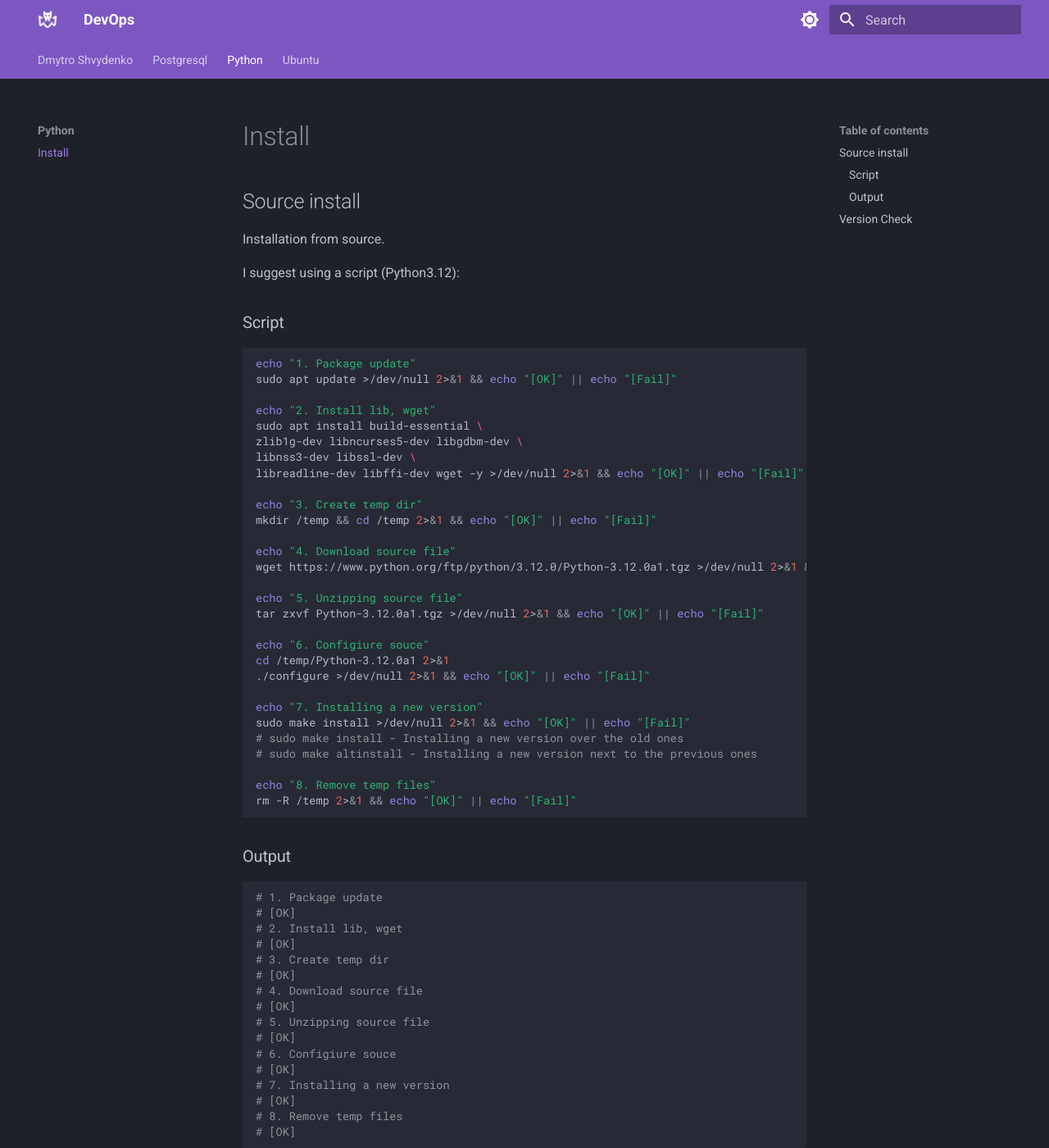
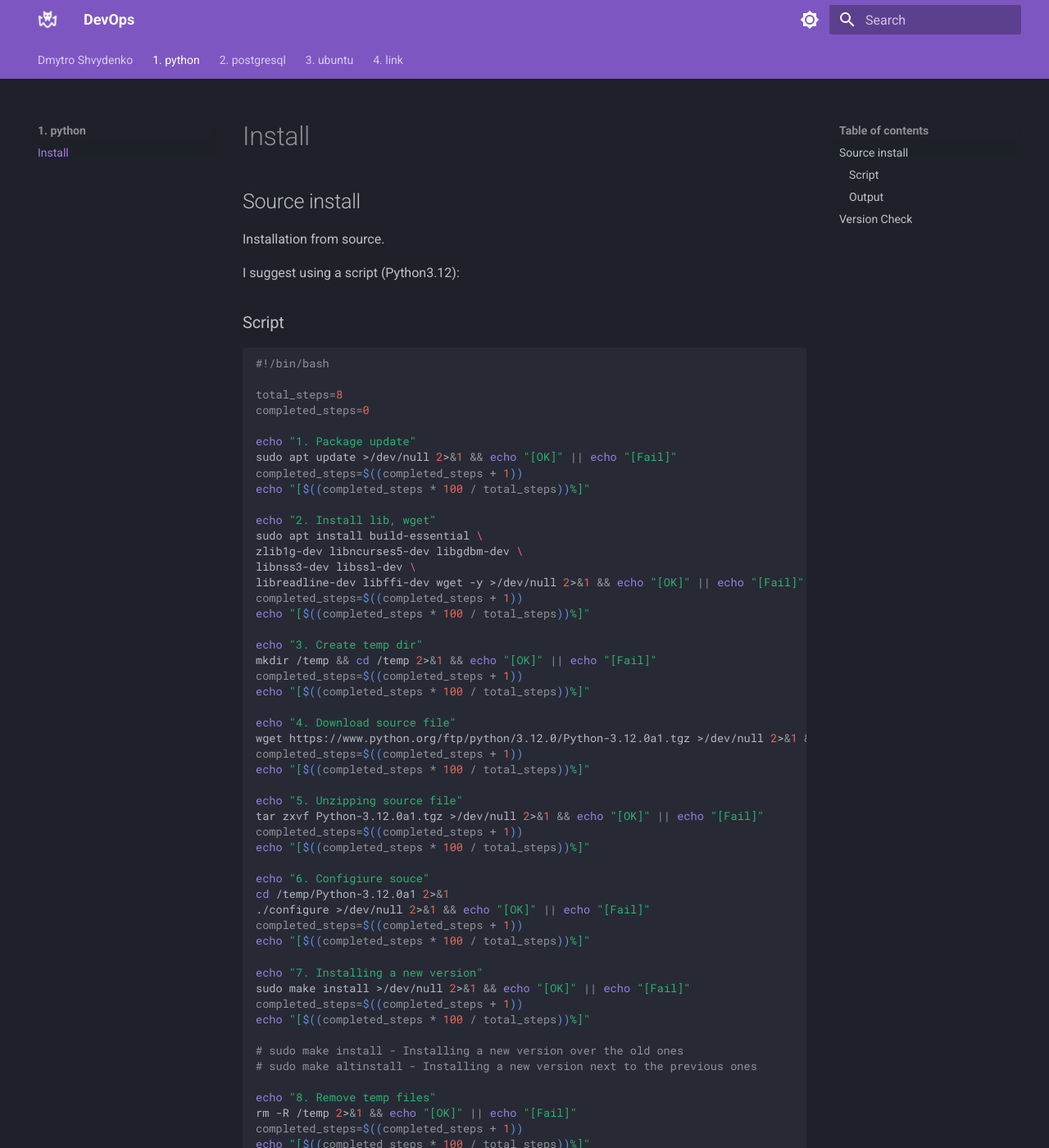
Before and after one commit to CrudelisDeus/doc, an MkDocs documentation site: the page built from docs/1. python/install.md, in a window 1280 px wide and 1400 px high. Shown: the whole window at 82% size. Built offline with MkDocs 1.6.1 and Material for MkDocs 9.7.7, drawn with Linux system fonts in a browser that asks for light colours; some of the changed text lies outside the part shown.

Commit message:
change menu, added link

````diff
--- a/docs/python/install.md
+++ b/docs/1. python/install.md
@@ -9,55 +9,85 @@ I suggest using a script (Python3.12):
 ### Script
 
 ```bash
+#!/bin/bash
+
+total_steps=8
+completed_steps=0
+
 echo "1. Package update"
 sudo apt update >/dev/null 2>&1 && echo "[OK]" || echo "[Fail]"
+completed_steps=$((completed_steps + 1))
+echo "[$((completed_steps * 100 / total_steps))%]"
 
 echo "2. Install lib, wget"
 sudo apt install build-essential \
 zlib1g-dev libncurses5-dev libgdbm-dev \
 libnss3-dev libssl-dev \
 libreadline-dev libffi-dev wget -y >/dev/null 2>&1 && echo "[OK]" || echo "[Fail]"
+completed_steps=$((completed_steps + 1))
+echo "[$((completed_steps * 100 / total_steps))%]"
 
 echo "3. Create temp dir"
 mkdir /temp && cd /temp 2>&1 && echo "[OK]" || echo "[Fail]"
+completed_steps=$((completed_steps + 1))
+echo "[$((completed_steps * 100 / total_steps))%]"
 
 echo "4. Download source file"
 wget https://www.python.org/ftp/python/3.12.0/Python-3.12.0a1.tgz >/dev/null 2>&1 && echo "[OK]" || echo "[Fail]"
+completed_steps=$((completed_steps + 1))
+echo "[$((completed_steps * 100 / total_steps))%]"
 
 echo "5. Unzipping source file"
 tar zxvf Python-3.12.0a1.tgz >/dev/null 2>&1 && echo "[OK]" || echo "[Fail]"
+completed_steps=$((completed_steps + 1))
+echo "[$((completed_steps * 100 / total_steps))%]"
 
 echo "6. Configiure souce"
 cd /temp/Python-3.12.0a1 2>&1
 ./configure >/dev/null 2>&1 && echo "[OK]" || echo "[Fail]"
+completed_steps=$((completed_steps + 1))
+echo "[$((completed_steps * 100 / total_steps))%]"
 
 echo "7. Installing a new version"
 sudo make install >/dev/null 2>&1 && echo "[OK]" || echo "[Fail]"
+completed_steps=$((completed_steps + 1))
+echo "[$((completed_steps * 100 / total_steps))%]"
+
 # sudo make install - Installing a new version over the old ones
 # sudo make altinstall - Installing a new version next to the previous ones
 
 echo "8. Remove temp files"
 rm -R /temp 2>&1 && echo "[OK]" || echo "[Fail]"
+completed_steps=$((completed_steps + 1))
+echo "[$((completed_steps * 100 / total_steps))%]"
 ```
 
 ### Output
 ```bash
 # 1. Package update
 # [OK]
+# [12%]
 # 2. Install lib, wget
 # [OK]
+# [25%]
 # 3. Create temp dir
 # [OK]
+# [37%]
 # 4. Download source file
 # [OK]
+# [50%]
 # 5. Unzipping source file
 # [OK]
+# [62%]
 # 6. Configiure souce
 # [OK]
+# [75%]
 # 7. Installing a new version
 # [OK]
+# [87%]
 # 8. Remove temp files
 # [OK]
+# [100%]
 ```
 
 
````
Also changed, not shown: docs/4. link/project.md (added, +29 -0 lines), docs/2. postgresql/claster.md (renamed from docs/postgresql/claster.md), docs/2. postgresql/dump.md (renamed from docs/postgresql/dump.md), docs/2. postgresql/script.md (renamed from docs/postgresql/script.md), docs/3. ubuntu/network.md (renamed from docs/ubuntu/network.md), docs/3. ubuntu/script.md (renamed from docs/ubuntu/script.md), docs/3. ubuntu/ssh.md (renamed from docs/ubuntu/ssh.md), docs/img/gif/link_project.gif (added), docs/img/tech/githab.png (added).
